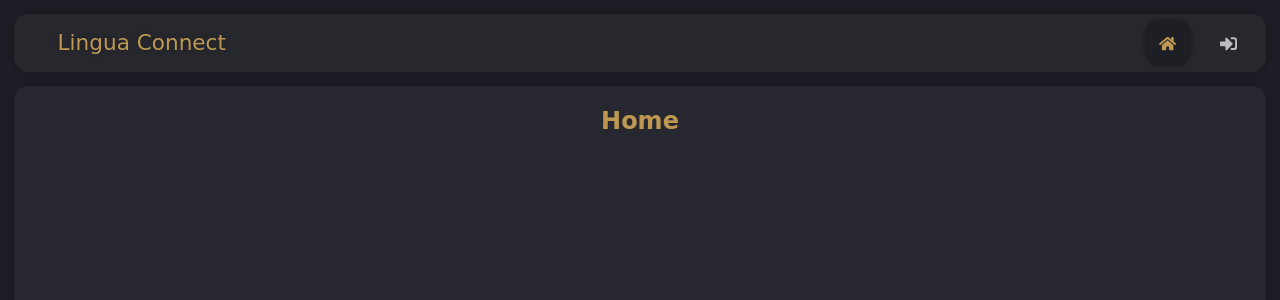
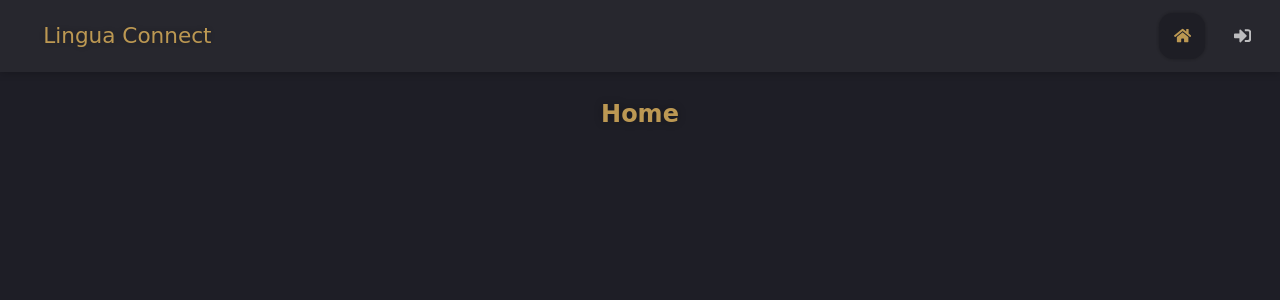
Before and after one commit to Sagargupta16/TRINIT_BugBiters_Dev, a React (Create React App) app in the folder client/: page / in a window 1280 px wide. Shown: the top 300 px of the page. Built offline with nearby package versions, Linux system fonts and the light colour scheme.

Commit message:
Update project dependencies and file paths

```diff
--- a/client/src/components/NavBar/Navbar.module.css
+++ b/client/src/components/NavBar/Navbar.module.css
@@ -1,15 +1,13 @@
 .nav {
 	padding: 0 1rem;
-	margin: 1rem;
-	height: 4rem;
-	width: calc(100% - 2rem);
+	height: 5rem;
+	width: 100%;
 	position: fixed;
 	top: 0;
 	background-color: var(--color-bg-variant);
 	opacity: 0.7;
 	transition: var(--transition);
 	filter: drop-shadow(0 0 5px rgba(0, 0, 0, 0.4));
-	border-radius: 1rem;
 	display: flex;
 	justify-content: space-between;
 	align-items: center;
--- a/client/src/index.css
+++ b/client/src/index.css
@@ -75,12 +75,12 @@ html {
 /* Global CSS */
 
 .container {
-	width: calc(100% - 2rem);
-	margin: 6rem 1rem 1rem 1rem;
-	border-radius: 1rem;
+	width: calc(100% - 1rem);
+	margin: 5.5rem 0.5rem 0.5rem 0.5rem;
+	/* border-radius: 1rem; */
 	padding: 1rem;
-	height: calc(100vh - 7rem);
-	background: var(--color-bg-variant);
+	height: calc(100vh - 6rem);
+	/* background: var(--color-bg-variant); */
 	opacity: 0.7;
 	filter: drop-shadow(0 0 5px rgba(0, 0, 0, 0.4));
 	transition: var(--transition);
--- a/client/src/index.js
+++ b/client/src/index.js
@@ -1,18 +1,17 @@
-import React from 'react';
+import { configureStore } from '@reduxjs/toolkit';
 import ReactDOM from 'react-dom/client';
+import { Provider } from 'react-redux';
 import App from './App';
 import './index.css';
-import { Provider } from 'react-redux';
-import { configureStore } from '@reduxjs/toolkit';
 import rootReducer from './store/index';
 
 const root = ReactDOM.createRoot(document.getElementById('root'));
 const store = configureStore({
-	reducer: rootReducer,
-  });
+	reducer: rootReducer
+});
 
-  root.render(
+root.render(
 	<Provider store={store}>
-	  <App />
+		<App />
 	</Provider>
-  );
+);
--- a/client/src/store/user.js
+++ b/client/src/store/user.js
@@ -1,15 +1,15 @@
-import { createSlice } from "@reduxjs/toolkit";
+import { createSlice } from '@reduxjs/toolkit';
 
 const initialUserValue = { user: {} };
 
 const userSlice = createSlice({
-  name: "user",
-  initialState: initialUserValue,
-  reducers: {
-    setCurrentUser(state, action) {
-      state.user = action.payload
-    },
-  },
+	name: 'user',
+	initialState: initialUserValue,
+	reducers: {
+		setCurrentUser(state, action) {
+			state.user = action.payload;
+		}
+	}
 });
 
 export const userActions = userSlice.actions;
```
Also changed, not shown: client/src/components/AuthForms/AuthenticationForm.jsx (+10 -8 lines), client/src/components/AuthForms/auth.module.css (+4 -4 lines), client/src/store/index.js (+5 -5 lines), client/src/store/ui.js (+5 -5 lines), 2 other files (tests, documents, lock files or other folders).
